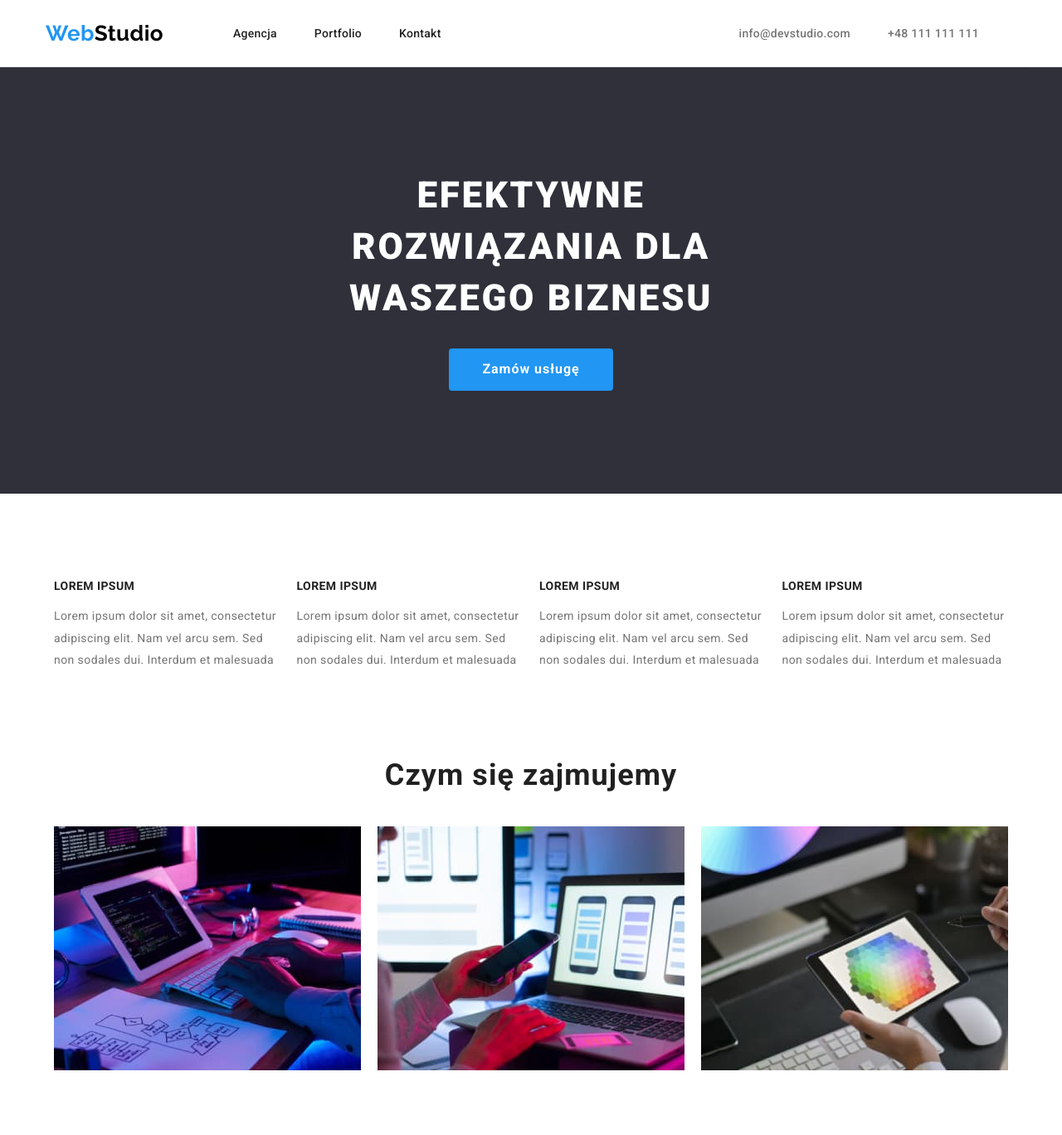
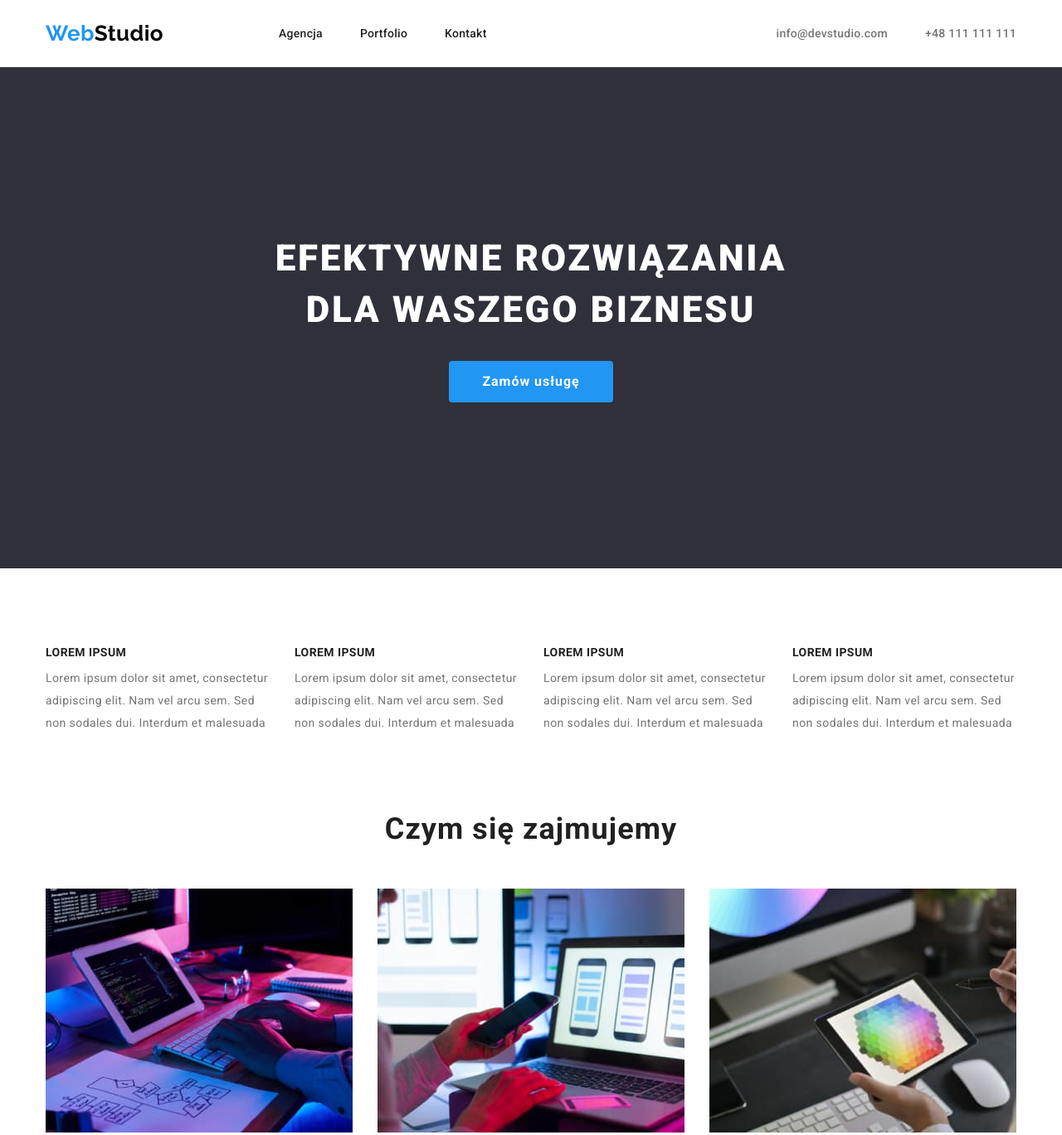
Before and after one commit to czajan83/goit-markup-hw-03, a plain HTML site: page index.html in a window 1280 px wide. Shown: the top 1368 px of the page at 83% size. Drawn offline with Linux system fonts and the light colour scheme.

Commit message:
fixes after mentor's marking

```diff
--- a/css/styles.css
+++ b/css/styles.css
@@ -1,27 +1,18 @@
 /****** css variables ******/
-
-
-
 
 :root {
   --dominant-text-color: #757575;
   --headings-text-color: #212121;
-    --background-color: #FFFFFF;
-    --dark-section-background-color: #2F303A;
-    --light-section-and-button-background-color: #F5F4FA;
-    --interactive-object-active-color: #2196F3;
+  --background-color: #ffffff;
+  --dark-section-background-color: #2f303a;
+  --light-section-and-button-background-color: #f5f4fa;
+  --interactive-object-active-color: #2196f3;
   --footer-link-color: rgba(255, 255, 255, 0.6);
   --full-black-color: #000000;
-    --portfolio-li-border-color: #EEEEEE;
+  --portfolio-li-border-color: #e5e5e5;
 }
 
-
-
-
 /****** global settings ******/
-
-
-
 
 body {
   font-family: 'Roboto', 'Raleway', sans-serif;
@@ -69,13 +60,16 @@ a {
   text-decoration: none;
 }
 
+header {
+  border-bottom: 1px solid var(--portfolio-li-border-color);
+}
 
-
+nav {
+  margin-left: 94px;
+  margin-right: auto;
+}
 
 /****** link settings ******/
-
-
-
 
 .link-home {
   font-family: 'Raleway', sans-serif;
@@ -84,7 +78,7 @@ a {
   font-style: normal;
   font-weight: 700;
   font-size: 26px;
-    color: var(--full-black-color)
+  color: var(--full-black-color);
 }
 
 .link-home-blue-part {
@@ -102,9 +96,12 @@ a {
   font-weight: 500;
   text-decoration: none;
   letter-spacing: 0.02em;
+  margin-left: 45px;
+  gap: 45px;
 }
 
-.navigate-link:hover, .navigate-link:focus {
+.navigate-link:hover,
+.navigate-link:focus {
   color: var(--interactive-object-active-color);
 }
 
@@ -115,57 +112,51 @@ a {
   text-decoration: none;
   font-weight: 500;
   letter-spacing: 0.02em;
+  margin-left: 45px;
+  margin-right: auto;
+  gap: 45px;
 }
 
 .contact-header .contact-header-link:hover,
 .contact-header .contact-header-link:focus {
-
   color: var(--interactive-object-active-color);
 }
 
 .contact-footer .contact-footer-link {
   color: var(--footer-link-color);
   font-size: 14px;
-    line-height: 2.5;
+  line-height: 2;
   text-decoration: none;
   font-style: normal;
-    letter-spacing: 0.03em
+  letter-spacing: 0.03em;
 }
 
 .contact-footer .contact-footer-link:hover,
 .contact-footer .contact-footer-link:focus {
-
   color: var(--interactive-object-active-color);
 }
 
 .contact-footer .contact-footer-address {
   color: var(--background-color);
   font-size: 14px;
-    line-height: 2.5;
+  line-height: 1.9;
   text-decoration: none;
   font-style: normal;
 }
 
 .contact-footer .contact-footer-address:hover,
 .contact-footer .contact-footer-address:focus {
-
   color: var(--interactive-object-active-color);
 }
 
-
-
-
 /****** button settings ******/
-
-
-
 
 .filter-buttons {
   display: flex;
   justify-content: center;
-    margin-bottom: 30px;
+  margin-bottom: 34px;
+  gap: 8px;
 }
-
 
 .filter-button {
   background-color: var(--light-section-and-button-background-color);
@@ -178,7 +169,6 @@ a {
   letter-spacing: 0.03em;
   padding: 5px 20px;
   border-radius: 6px;
-    border: 3px solid var(--background-color);
 }
 
 .order-now-button {
@@ -192,22 +182,18 @@ a {
   letter-spacing: 0.06em;
   display: block;
   margin: 0 auto;
+  margin-bottom: 106px;
   padding: 10px 40px;
   border-radius: 4px;
 }
 
-.filter-buttons .filter-button:hover, .filter-buttons .filter-button:focus {
+.filter-buttons .filter-button:hover,
+.filter-buttons .filter-button:focus {
   background-color: var(--interactive-object-active-color);
   color: var(--background-color);
 }
 
-
-
-
 /****** headings and paragraphs settings ******/
-
-
-
 
 .title-text {
   color: var(--background-color);
@@ -215,7 +201,11 @@ a {
   line-height: 1.4;
   font-weight: 900;
   letter-spacing: 0.06em;
-    padding-bottom: 30px;
+  max-width: 696px;
+  text-align: center;
+  margin: 0 auto;
+  margin-top: 106px;
+  margin-bottom: 30px;
 }
 
 .our-strengths-header {
@@ -224,7 +214,7 @@ a {
   line-height: 1.1;
   font-weight: 700;
   letter-spacing: 0.03em;
-    padding-bottom: 15px;
+  margin-bottom: 10px;
 }
 
 .our-strengths-paragraph {
@@ -239,10 +229,8 @@ a {
   line-height: 1.2;
   font-weight: 700;
   letter-spacing: 0.03em;
-    padding-bottom: 30px;
-    width: 50%;
+  margin-bottom: 50px;
   text-align: center;
-    margin: 0 auto;
 }
 
 .our-team-section {
@@ -314,13 +302,7 @@ a {
   padding: 30px 0px;
 }
 
-
-
-
 /****** site geometry settings ******/
-
-
-
 
 .container {
   width: 1200px;
@@ -331,27 +313,17 @@ a {
 .page-header {
   display: flex;
   align-items: center;
-    justify-content: space-between;
-    border-bottom: 1px solid var(--portfolio-li-border-color)
 }
 
 .navigate {
   display: flex;
-    padding-top: 32px;
-    padding-bottom: 32px;
-    padding-right: 230px;
-}
-
-.navigate-link {
-    padding-right: 45px;
+  margin-top: 32px;
+  margin-bottom: 32px;
+  margin-right: 230px;
 }
 
 .contact-header {
   display: flex;
-}
-
-.contact-header-link {
-    padding-right: 45px;
 }
 
 .main-div {
@@ -364,13 +336,7 @@ a {
 
 .our-strengths-ul {
   display: flex;
-    align-items: center;
-    justify-content: center;
-    flex-direction: row;
-}
-
-.our-strengths-li {
-    border: 10px solid var(--background-color);
+  gap: 30px;
 }
 
 .what-do-we-do-section {
@@ -379,25 +345,13 @@ a {
 
 .what-do-we-do-ul {
   display: flex;
-    align-items: center;
-    justify-content: center;
-    flex-direction: row;
-}
-
-.what-do-we-do-li {
-    border: 10px solid var(--background-color);
+  gap: 30px;
 }
 
 .our-team-ul {
   display: flex;
-    align-items: center;
-    justify-content: center;
-    flex-direction: row;
+  gap: 30px;
   background-color: var(--light-section-and-button-background-color);
-}
-
-.our-team-li {
-    border: 10px solid var(--light-section-and-button-background-color);
 }
 
 .link-home-footer {
@@ -407,8 +361,5 @@ a {
 .portfolio-ul {
   display: flex;
   flex-wrap: wrap;
+  gap: 30px;
 }
-
-.portfolio-li {
-    border: 10px solid var(--background-color);
-}
--- a/index.html
+++ b/index.html
@@ -53,7 +53,7 @@
     <main>
       <!-- main heading  -->
       <section class="section main-section">
-        <div class="container main-div">
+        <div class="container">
           <h1 class="title-text">EFEKTYWNE ROZWIĄZANIA DLA WASZEGO BIZNESU</h1>
           <button class="order-now-button" type="button">Zamów usługę</button>
         </div>
```
Lines whose indentation alone changed are shown as unchanged.
